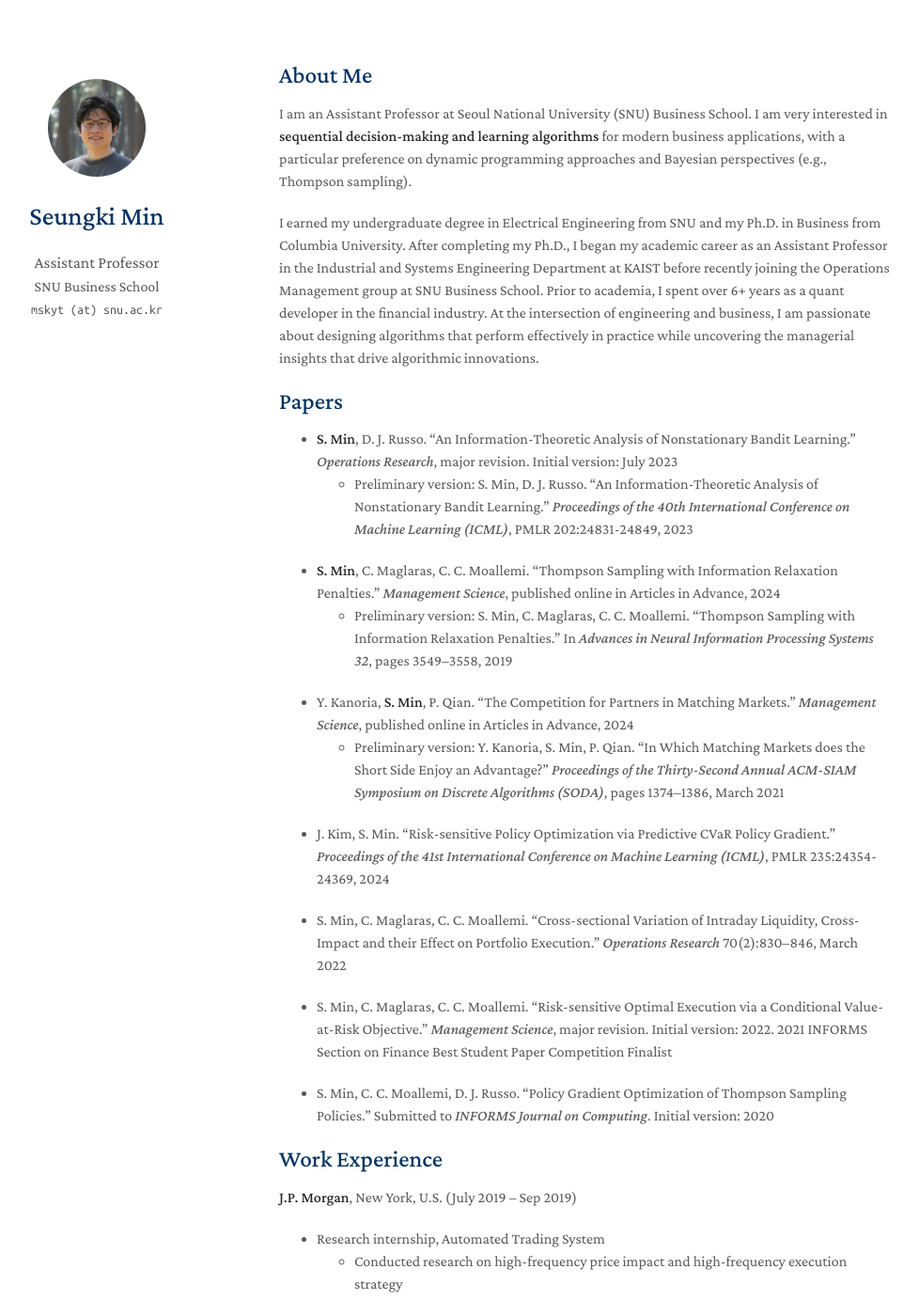
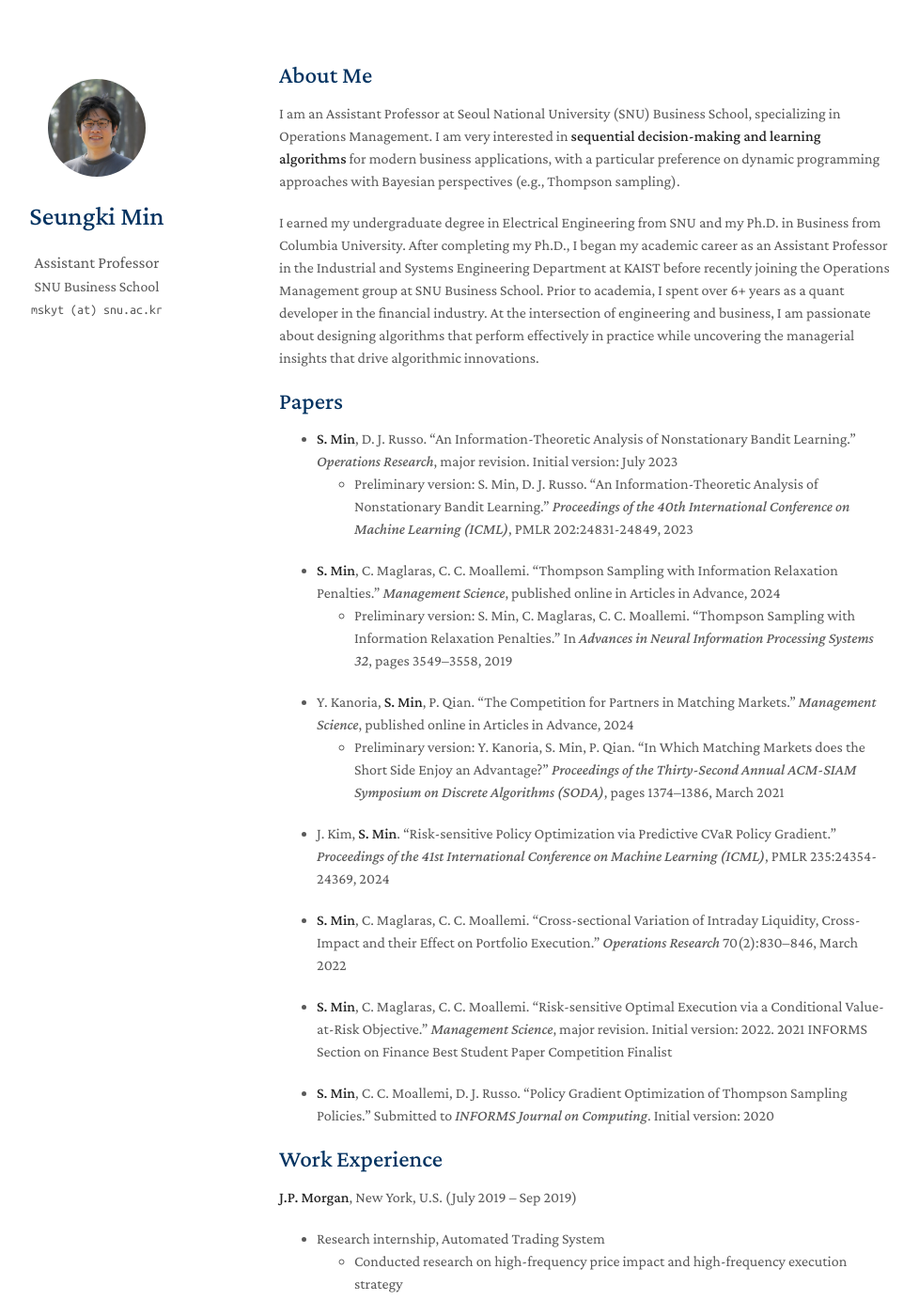
Before and after one commit to mskyt88/mskyt88.github.io, a Jekyll site: the page built from index.md, in a window 1280 px wide and 1400 px high. Shown: the whole window at 94% size, without its empty margins (173-1151 px from the left). Built offline with Jekyll 4.4.1, drawn with Linux system fonts in a browser that asks for light colours; a style sheet for code colours, icons or effects is not loaded; our own code applies the rules of GitHub Pages for plain Markdown files.

Commit message:
Update index.md

```diff
--- a/index.md
+++ b/index.md
@@ -4,7 +4,7 @@ layout: homepage
 
 ## About Me
 
-I am an Assistant Professor at Seoul National University (SNU) Business School. I am very interested in **sequential decision-making and learning algorithms** for modern business applications, with a particular preference on dynamic programming approaches and Bayesian perspectives (e.g., Thompson sampling).
+I am an Assistant Professor at Seoul National University (SNU) Business School, specializing in Operations Management. I am very interested in **sequential decision-making and learning algorithms** for modern business applications, with a particular preference on dynamic programming approaches with Bayesian perspectives (e.g., Thompson sampling).
 
 I earned my undergraduate degree in Electrical Engineering from SNU and my Ph.D. in Business from Columbia University. After completing my Ph.D., I began my academic career as an Assistant Professor in the Industrial and Systems Engineering Department at KAIST before recently joining the Operations Management group at SNU Business School. Prior to academia, I spent over 6+ years as a quant developer in the financial industry. At the intersection of engineering and business, I am passionate about designing algorithms that perform effectively in practice while uncovering the managerial insights that drive algorithmic innovations.
 
@@ -21,13 +21,13 @@ I earned my undergraduate degree in Electrical Engineering from SNU and my Ph.D.
 - Y. Kanoria, **S. Min**, P. Qian. "The Competition for Partners in Matching Markets." *Management Science*, published online in Articles in Advance, 2024
   - Preliminary version: Y. Kanoria, S. Min, P. Qian. "In Which Matching Markets does the Short Side Enjoy an Advantage?" *Proceedings of the Thirty-Second Annual ACM-SIAM Symposium on Discrete Algorithms (SODA)*, pages 1374–1386, March 2021
 
-- J. Kim, S. Min. "Risk-sensitive Policy Optimization via Predictive CVaR Policy Gradient." *Proceedings of the 41st International Conference on Machine Learning (ICML)*, PMLR 235:24354-24369, 2024
+- J. Kim, **S. Min**. "Risk-sensitive Policy Optimization via Predictive CVaR Policy Gradient." *Proceedings of the 41st International Conference on Machine Learning (ICML)*, PMLR 235:24354-24369, 2024
 
-- S. Min, C. Maglaras, C. C. Moallemi. "Cross-sectional Variation of Intraday Liquidity, Cross-Impact and their Effect on Portfolio Execution." *Operations Research* 70(2):830–846, March 2022
+- **S. Min**, C. Maglaras, C. C. Moallemi. "Cross-sectional Variation of Intraday Liquidity, Cross-Impact and their Effect on Portfolio Execution." *Operations Research* 70(2):830–846, March 2022
 
-- S. Min, C. Maglaras, C. C. Moallemi. "Risk-sensitive Optimal Execution via a Conditional Value-at-Risk Objective." *Management Science*, major revision. Initial version: 2022. 2021 INFORMS Section on Finance Best Student Paper Competition Finalist
+- **S. Min**, C. Maglaras, C. C. Moallemi. "Risk-sensitive Optimal Execution via a Conditional Value-at-Risk Objective." *Management Science*, major revision. Initial version: 2022. 2021 INFORMS Section on Finance Best Student Paper Competition Finalist
 
-- S. Min, C. C. Moallemi, D. J. Russo. "Policy Gradient Optimization of Thompson Sampling Policies." Submitted to *INFORMS Journal on Computing*. Initial version: 2020
+- **S. Min**, C. C. Moallemi, D. J. Russo. "Policy Gradient Optimization of Thompson Sampling Policies." Submitted to *INFORMS Journal on Computing*. Initial version: 2020
 
 
 ## Work Experience
```
